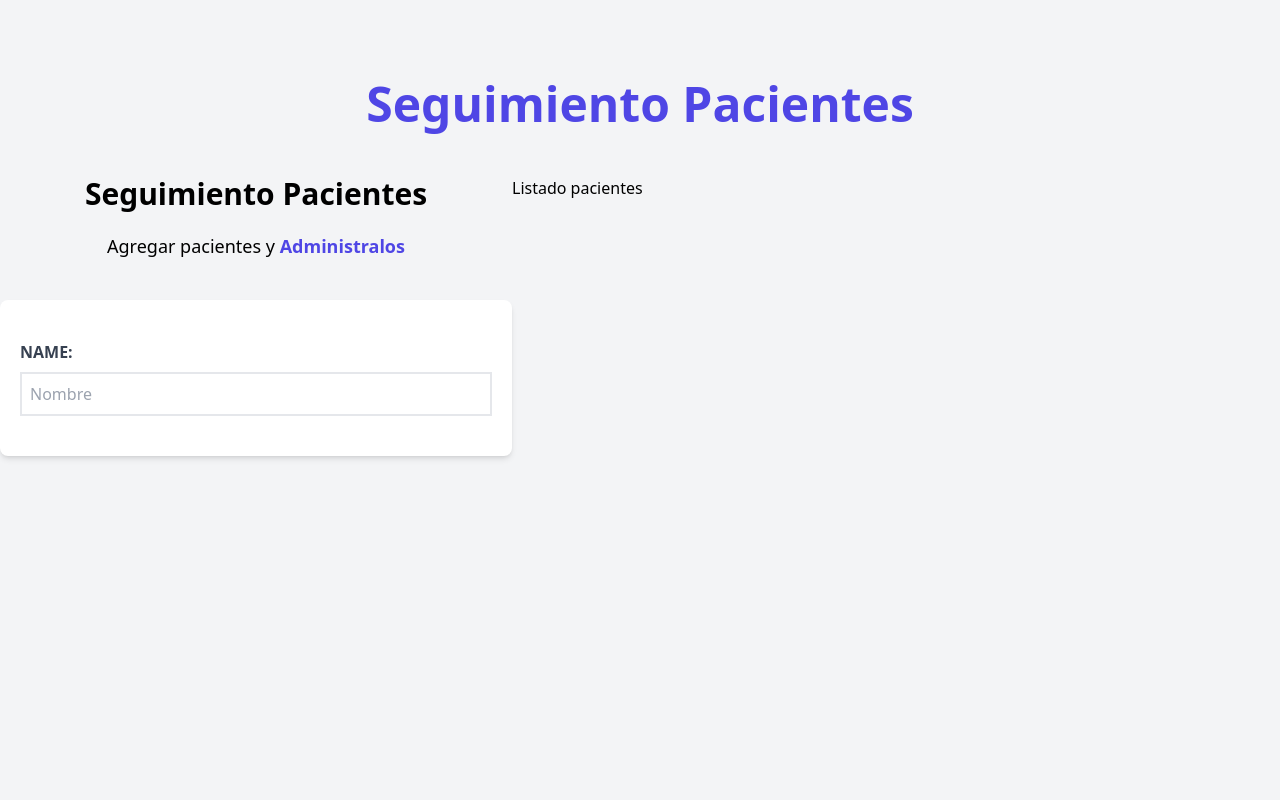
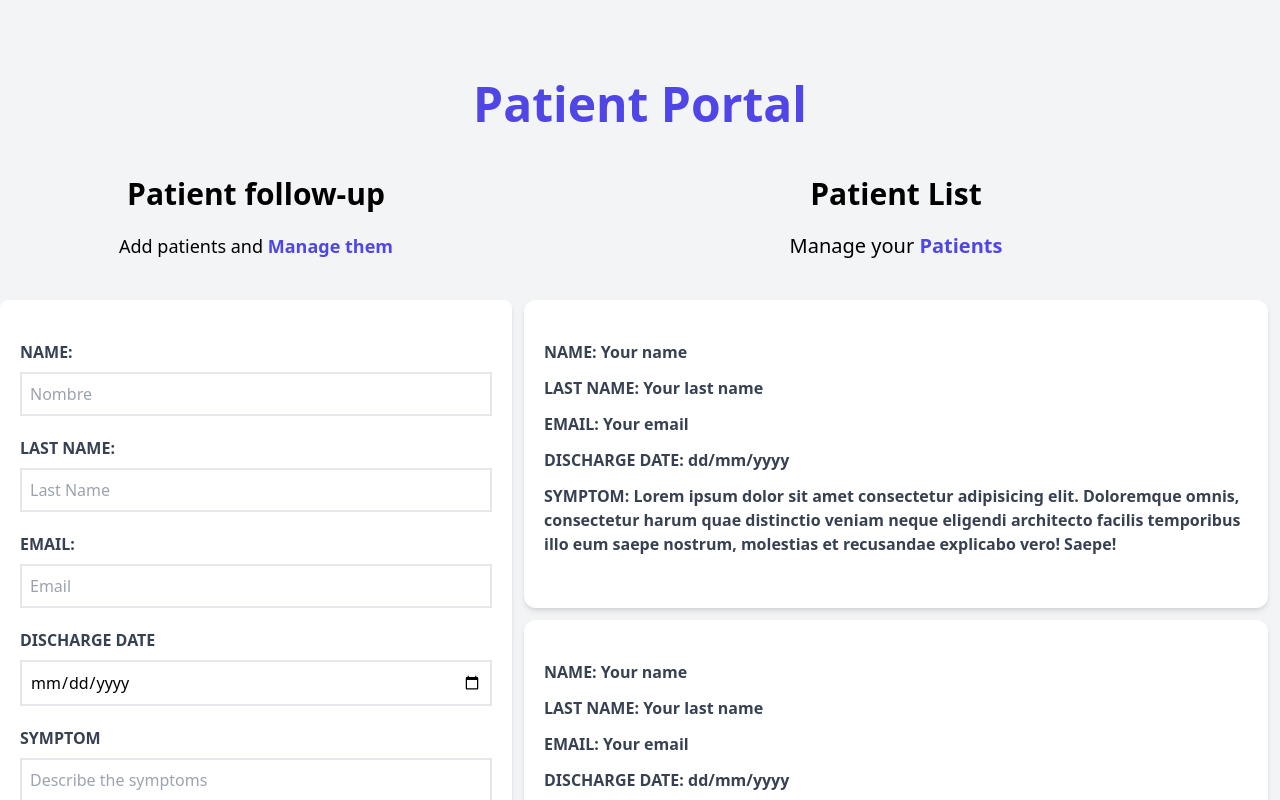
Before and after one commit to elecalderon1501/Patient-Portal, a React (Vite) app: page / in a window 1280 px wide. Shown: the top 800 px of the page. Built offline with nearby package versions, Linux system fonts and the light colour scheme.

Commit message:
Created Patient Component

```diff
--- a/index.html
+++ b/index.html
@@ -4,7 +4,7 @@
     <meta charset="UTF-8" />
     <link rel="icon" type="image/svg+xml" href="/src/favicon.svg" />
     <meta name="viewport" content="width=device-width, initial-scale=1.0" />
-    <title>Portal Pacientes</title>
+    <title>Patient Portal</title>
   </head>
   <body class='bg-gray-100 h-screen'>
     <!-- h-screen selecciona toda la pantalla para aplicar ese estilo -->
--- a/src/App.jsx
+++ b/src/App.jsx
@@ -1,6 +1,6 @@
 import Header from './components/Header'
-import Formulario from './components/Formulario'
-import ListadoPacientes from './components/ListadoPacientes'
+import Form from './components/Form'
+import PatientList from './components/PatientList'
 
 function App() {
   return (
@@ -8,8 +8,8 @@ function App() {
       <Header />
       <div className='mt-12 md:flex'>
       {/* md->mediaquery */}
-      <Formulario />
-      <ListadoPacientes />
+      <Form />
+      <PatientList />
       </div>
     </div>
   )
--- /dev/null
+++ b/src/components/Form.jsx
@@ -0,0 +1,85 @@
+import React from 'react'
+
+const Form = () => {
+  return (
+    <div className="md:w-1/2 lg:w-2/5">
+      <h2 className="font-black text-3xl text-center">Patient follow-up</h2>
+      <p className="text-lg mt-5 text-center mb-10">
+        Add patients and{' '}
+        <span className="text-indigo-600 font-bold ">Manage them</span>
+      </p>
+
+      <form className="bg-white shadow-md rounded-lg py-10 px-5 mb-10">
+        <div className="mb-5">
+          <label
+            htmlFor="Name"
+            className="block text-gray-700 uppercase font-bold"
+          >
+            Name:
+          </label>
+          <input
+            id="Name"
+            type="text"
+            placeholder="Nombre"
+            className="border-2 w-full p-2 mt-2 placeholder-gray-400 rounded-mg"
+          />
+        </div>
+        <div className="mb-5" >
+          <label
+            htmlFor="LastName"
+            className="block text-gray-700 uppercase font-bold"
+          >
+            Last Name:
+          </label>
+          <input
+            id="LastName"
+            type="text"
+            placeholder="Last Name"
+            className="border-2 w-full p-2 mt-2 placeholder-gray-400 rounded-mg"
+          />
+        </div>
+
+        <div className="mb-5">
+          <label
+            htmlFor="email"
+            className="block text-gray-700 uppercase font-bold"
+          >
+            Email:
+          </label>
+          <input
+            id="email"
+            type="email"
+            placeholder="Email"
+            className="border-2 w-full p-2 mt-2 placeholder-gray-400 rounded-mg"
+          />
+        </div>
+        <div className="mb-5">
+          <label
+            htmlFor="discharge-date"
+            className="block text-gray-700 uppercase font-bold"
+          >
+            Discharge Date
+          </label>
+          <input
+            id="discharge-date"
+            type="date"
+            className="border-2 w-full p-2 mt-2 placeholder-gray-400 rounded-mg"
+          />
+
+        </div>
+        <div className="mb-5">
+          <label
+            htmlFor="symptom"
+            className="block text-gray-700 uppercase font-bold"
+          >
+            Symptom
+          </label>
+          <textarea name="" id="symptom" className="border-2 w-full p-2 mt-2 placeholder-gray-400 rounded-mg" placeholder='Describe the symptoms' ></textarea>
+        </div>
+        <input type="submit" className="bg-indigo-600 w-full p-3 text-white uppercase font-bold hover:bg-indigo-800 cursor-pointer transition-all " value="Add patient" />
+      </form>
+    </div>
+  )
+}
+
+export default Form;
--- a/src/components/Formulario.jsx
+++ /dev/null
@@ -1,19 +0,0 @@
-import React from 'react'
-
-const Formulario = () => {
-  return (
-    <div className='md:w-1/2 lg:w-2/5'>
-       <h2 className="font-black text-3xl text-center">Seguimiento Pacientes</h2>
-      <p className="text-lg mt-5 text-center mb-10">Agregar pacientes y {' '} <span className="text-indigo-600 font-bold ">Administralos</span></p>
-
-      <form className='bg-white shadow-md rounded-lg py-10 px-5'>
-        <div>
-          <label htmlFor="Name" className='block text-gray-700 uppercase font-bold'>Name:</label>
-          <input id="Name" type="text" placeholder='Nombre' className='border-2 w-full p-2 mt-2 placeholder-gray-400 rounded-mg' />
-        </div>
-      </form>
-    </div>
-  )
-}
-
-export default Formulario
--- a/src/components/Header.jsx
+++ b/src/components/Header.jsx
@@ -1,7 +1,7 @@
 function Header() {
   return (
     <>
-      <h1 className="font-black text-5xl text-center text-indigo-600 md:w-1/2 mx-auto" >Seguimiento Pacientes</h1>
+      <h1 className="font-black text-5xl text-center text-indigo-600 md:w-1/2 mx-auto" >Patient Portal </h1>
     </>
   )
 }
--- a/src/components/ListadoPacientes.jsx
+++ /dev/null
@@ -1,9 +0,0 @@
-const ListadoPacientes = () => {
-  return (
-    <div className="w-1/2 lg:w-3/5">
-     <h2>Listado pacientes</h2>
-    </div>
-  )
-}
-
-export default ListadoPacientes
--- /dev/null
+++ b/src/components/Patient.jsx
@@ -0,0 +1,35 @@
+
+const Patient = () => {
+  return (
+
+      <div className="m-3 bg-white shadow-md px-5 py-10 rounded-xl">
+        <p className="font-bold mb-3 text-gray-700 uppercase">
+          Name: <span className="front-normal normal-case"> Your name</span>
+        </p>
+
+        <p className="font-bold mb-3 text-gray-700 uppercase">
+          Last Name:{' '}
+          <span className="front-normal normal-case"> Your last name</span>
+        </p>
+        <p className="font-bold mb-3 text-gray-700 uppercase">
+          Email: <span className="front-normal normal-case"> Your email</span>
+        </p>
+        <p className="font-bold mb-3 text-gray-700 uppercase">
+          Discharge Date:{' '}
+          <span className="front-normal normal-case"> dd/mm/yyyy</span>
+        </p>
+        <p className="font-bold mb-3 text-gray-700 uppercase">
+          Symptom:{' '}
+          <span className="front-normal normal-case">
+            {' '}
+            Lorem ipsum dolor sit amet consectetur adipisicing elit. Doloremque
+            omnis, consectetur harum quae distinctio veniam neque eligendi
+            architecto facilis temporibus illo eum saepe nostrum, molestias et
+            recusandae explicabo vero! Saepe!
+          </span>
+        </p>
+    </div>
+  )
+}
+
+export default Patient
--- /dev/null
+++ b/src/components/PatientList.jsx
@@ -0,0 +1,18 @@
+import Patient from "./Patient"
+
+const PatientList = () => {
+  return (
+    <div className="w-1/2 lg:w-3/5">
+      <h2 className="font-black text-3xl text-center">Patient List</h2>
+      <p className="text-xl mt-5 mb-10 text-center">
+        Manage your <span className="text-indigo-600 font-bold">Patients</span>
+      </p>
+      <Patient/>
+      <Patient/>
+      <Patient/>
+    </div>
+
+  )
+}
+
+export default PatientList
```
